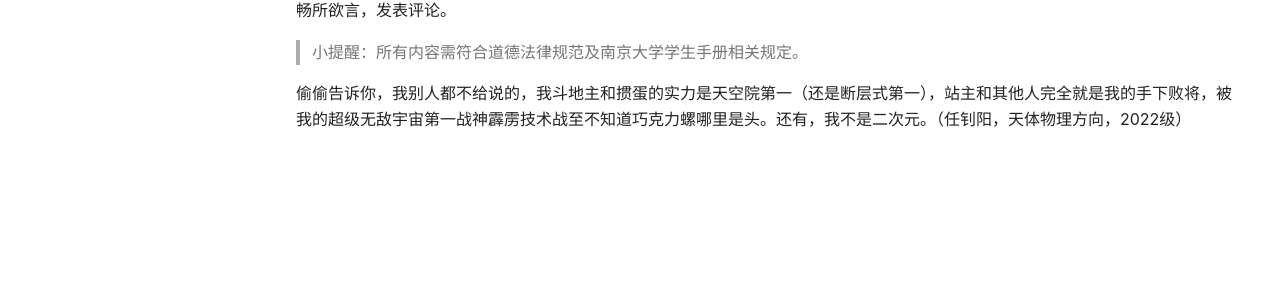
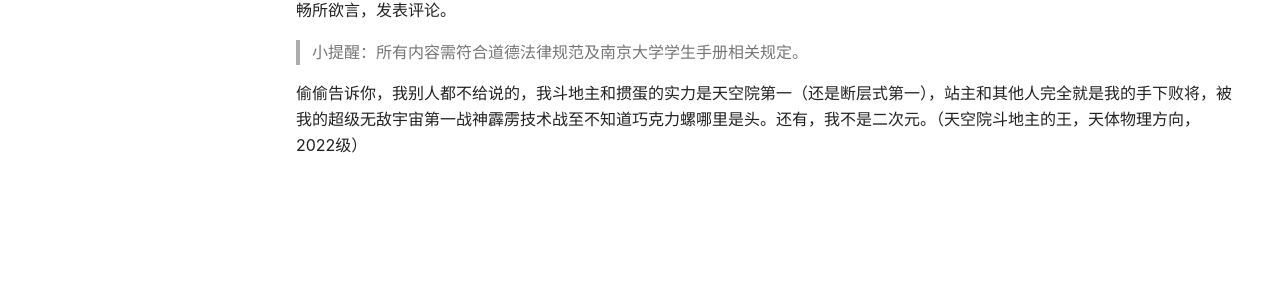
Before and after one commit to nju-astronomy/NJU-ASA, an MkDocs documentation site: the page built from docs/whatever.md, in a window 1280 px wide. Shown: the part 255-556 px from the top of the page. Built offline with MkDocs 1.6.1 and Material for MkDocs 9.7.7, drawn with Linux system fonts in a browser that asks for light colours; some web fonts are replaced.

Commit message:
Update whatever.md

```diff
--- a/docs/whatever.md
+++ b/docs/whatever.md
@@ -3,4 +3,4 @@
 恭喜你发现了手册里的“树洞”角落！我们希望它是一个安全、友善、真实的表达空间，这里收集手册里的其他内容，欢迎大家在这里畅所欲言，发表评论。
 > 小提醒：所有内容需符合道德法律规范及南京大学学生手册相关规定。
 
-偷偷告诉你，我别人都不给说的，我斗地主和掼蛋的实力是天空院第一（还是断层式第一），站主和其他人完全就是我的手下败将，被我的超级无敌宇宙第一战神霹雳技术战至不知道巧克力螺哪里是头。还有，我不是二次元。（任钊阳，天体物理方向，2022级）
+偷偷告诉你，我别人都不给说的，我斗地主和掼蛋的实力是天空院第一（还是断层式第一），站主和其他人完全就是我的手下败将，被我的超级无敌宇宙第一战神霹雳技术战至不知道巧克力螺哪里是头。还有，我不是二次元。（天空院斗地主的王，天体物理方向，2022级）
```
